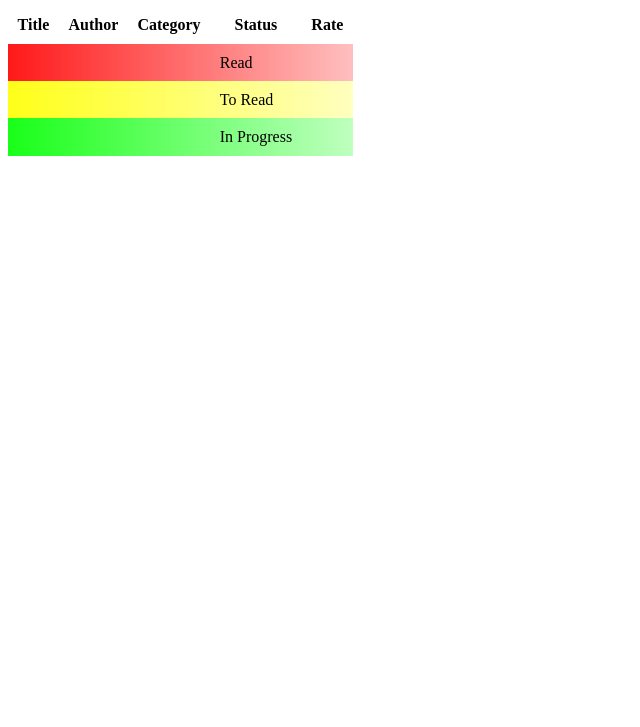
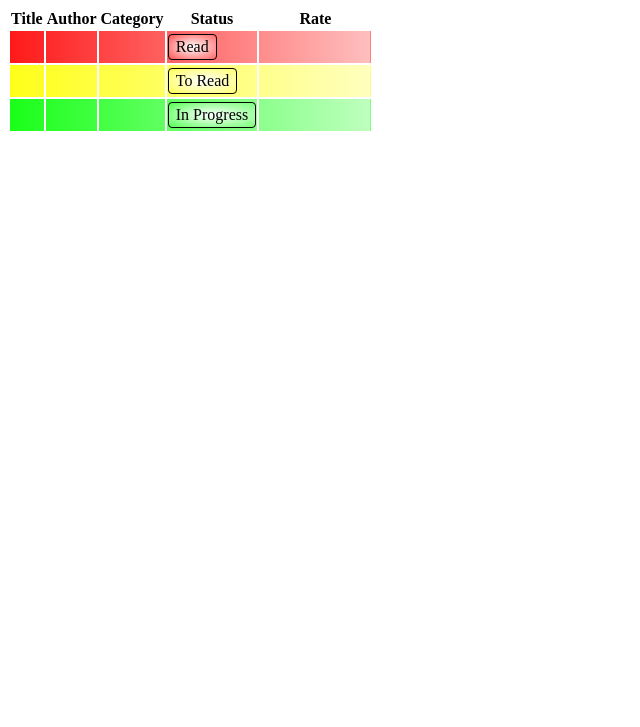
Before and after one commit to Rschipman/freeCodeCampBookInventoryApp, a plain HTML site: page index.html in a window 1280 px wide. Shown: the part 73-800 px from the top of the page, without its empty margins (0-640 px from the left). Drawn offline with Linux system fonts and the light colour scheme.

Commit message:
through step 13

```diff
--- a/styles.css
+++ b/styles.css
@@ -1,4 +1,3 @@
-
 tr.read {
   background-image: linear-gradient(to right, rgba(255,0,0,0.9), rgba(255,0,0,0.25));
 }
@@ -15,12 +14,26 @@ span {
   display: inline-block;
 }
 
-/* Make table cells taller so the background is visible and ensure cells don't override row backgrounds */
-table {
-  border-collapse: collapse;
+tr[class~="to-read"] span[class~="status"] {
+  border: 1px solid black;
+   padding: 0.2rem 0.45rem;
+  border-radius: 0.25rem;
+  background-image: radial-gradient(white, transparent 90%);}
+
+tr[class~="read"] span[class~="status"] {
+  border: 1px solid black;
+   padding: 0.2rem 0.45rem;
+  border-radius: 0.25rem;
+  background-image: radial-gradient(white, transparent 90%);}
+
+tr[class~="in-progress"] span[class~="status"] {
+  border: 1px solid black;
+   padding: 0.2rem 0.45rem;
+  border-radius: 0.25rem;
+  background-image: radial-gradient(white, transparent 90%);}
+
+span[class~="rate"], span[class~="rate"] {
+  height: 20px;
+  width: 100px;
+  padding: 5px;
 }
-
-td, th {
-  background: transparent;
-  padding: 0.6rem;
-}
```
